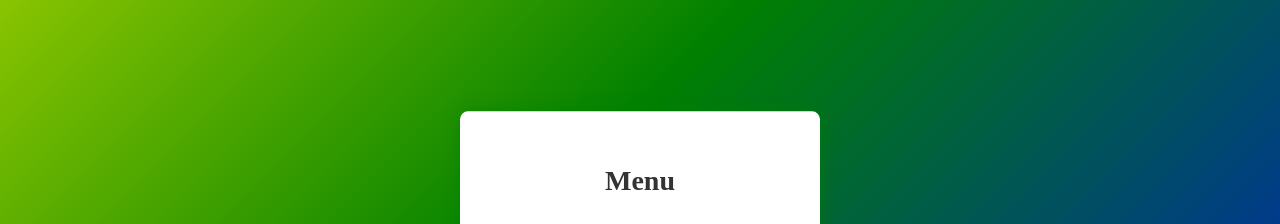
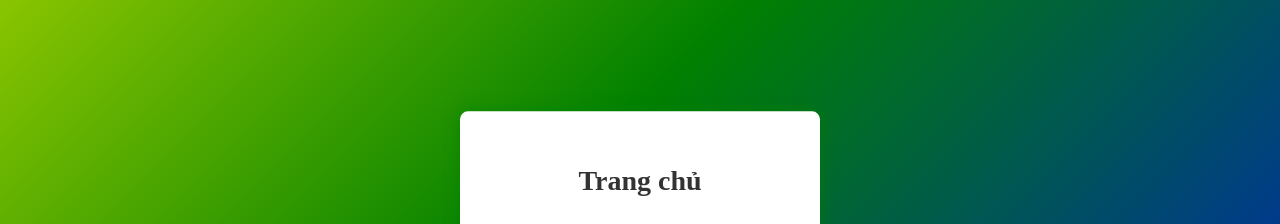
Before and after one commit to zenvn12/christmas, a website: page index.html in a window 1280 px wide. Shown: the top 224 px of the page. Drawn offline with Linux system fonts and the light colour scheme.

Commit message:
Update index.html

```diff
--- a/index.html
+++ b/index.html
@@ -65,7 +65,7 @@
 </head>
 <body>
     <div class="menu-container">
-        <h2>Menu</h2>
+        <h2>Trang chủ</h2>
         <button onclick="location.href='https://zenproject.vercel.app//MyMusic.html'">Nhạc của tao làm ra</button>
         <button onclick="location.href='https://zenproject.vercel.app//ageSelect.html'">Đoán Tuổi</button>
         <button onclick="location.href='https://zenproject.vercel.app//merrychristmas.html'">Giáng sinh</button>
```
